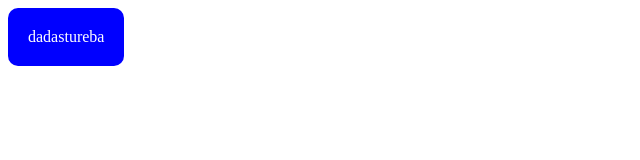
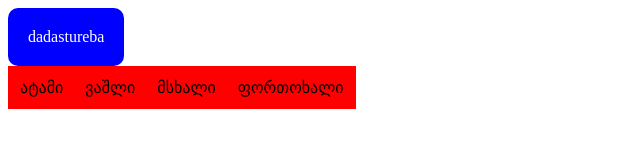
Before and after one commit to iremadze45-tech/dadastureba, a plain HTML site: page index.html in a window 1280 px wide. Shown: the whole page, without its empty margins (0-640 px from the left). Drawn offline with Linux system fonts and the light colour scheme.

Commit message:
davamate productebis sia

```diff
--- a/index.html
+++ b/index.html
@@ -10,6 +10,13 @@
     <div class="cont">
         dadastureba
     </div>
-
+    <table style="background-color: red; width: max-content;">
+        <tr style="margin: 10px; padding: 10px;">
+            <td style="margin: 10px; padding: 10px;">ატამი</td>
+            <td style="margin: 10px; padding: 10px;">ვაშლი</td>
+            <td style="margin: 10px; padding: 10px;">მსხალი</td>
+            <td style="margin: 10px; padding: 10px;">ფორთოხალი</td>
+        </tr>
+    </table>
 </body>
 </html>
--- a/style.css
+++ b/style.css
@@ -8,3 +8,9 @@
     border: none;
     width: max-content;
 }
+
+.box{
+    background-color: red;
+    color: white;
+    margin: 10px;
+}
```
